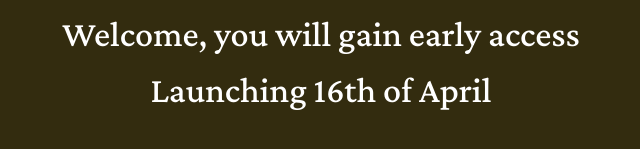
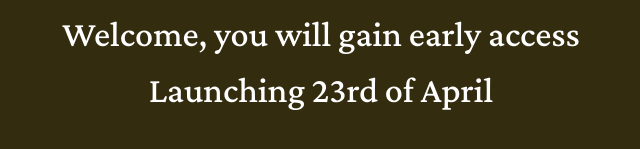
Before and after one commit to Shekhar114/Sapere-Project, a React (Vite) app: page / in a window 1280 px wide. Both pictures are taken after typing "name@example.com" into the empty fields and a click on the button "Submit". Shown: the part 487-636 px from the top of the page, without its empty margins (319-959 px from the left). Built offline with nearby package versions, Linux system fonts and the light colour scheme.

Commit message:
change the date

```diff
--- a/src/app/welcomePage.tsx
+++ b/src/app/welcomePage.tsx
@@ -38,7 +38,7 @@ export function Page2() {
               lineHeight: "40px",
             }}
           >
-            Launching 16th of April
+            Launching 23rd of April
           </p>
         </div>
       </div>
```
Also changed, not shown: 2 other files (tests, documents, lock files or other folders).
